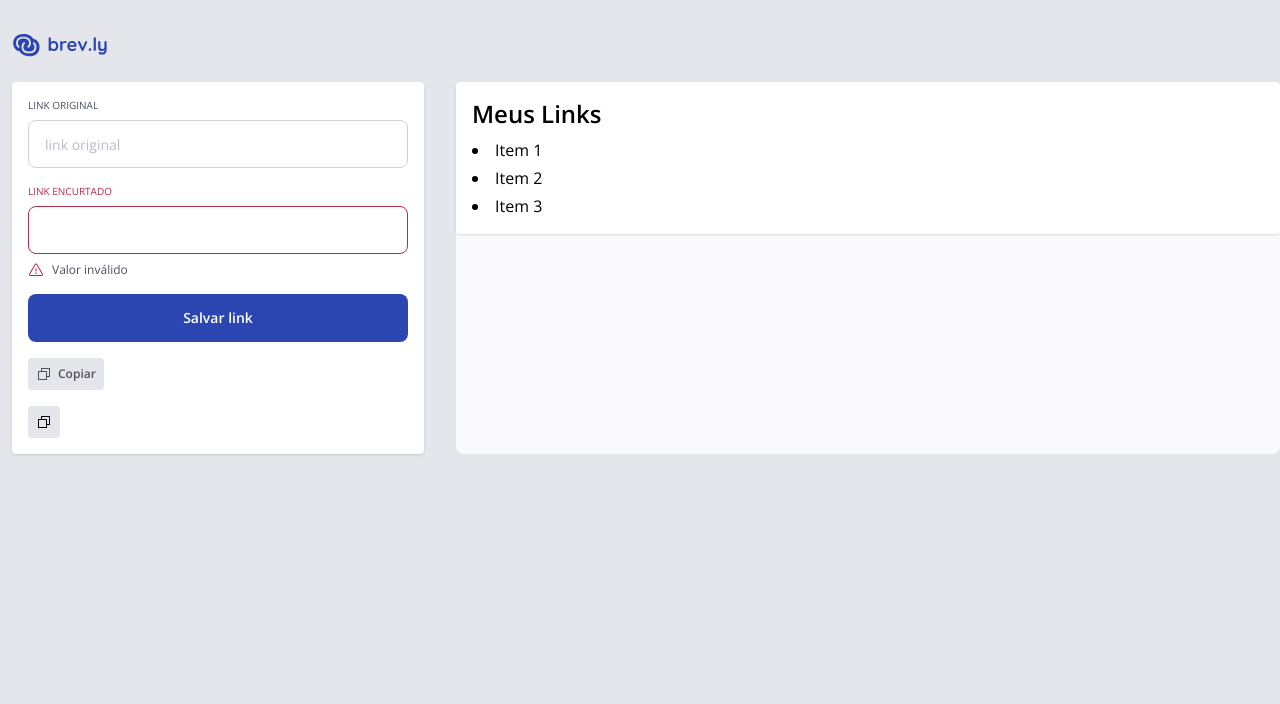
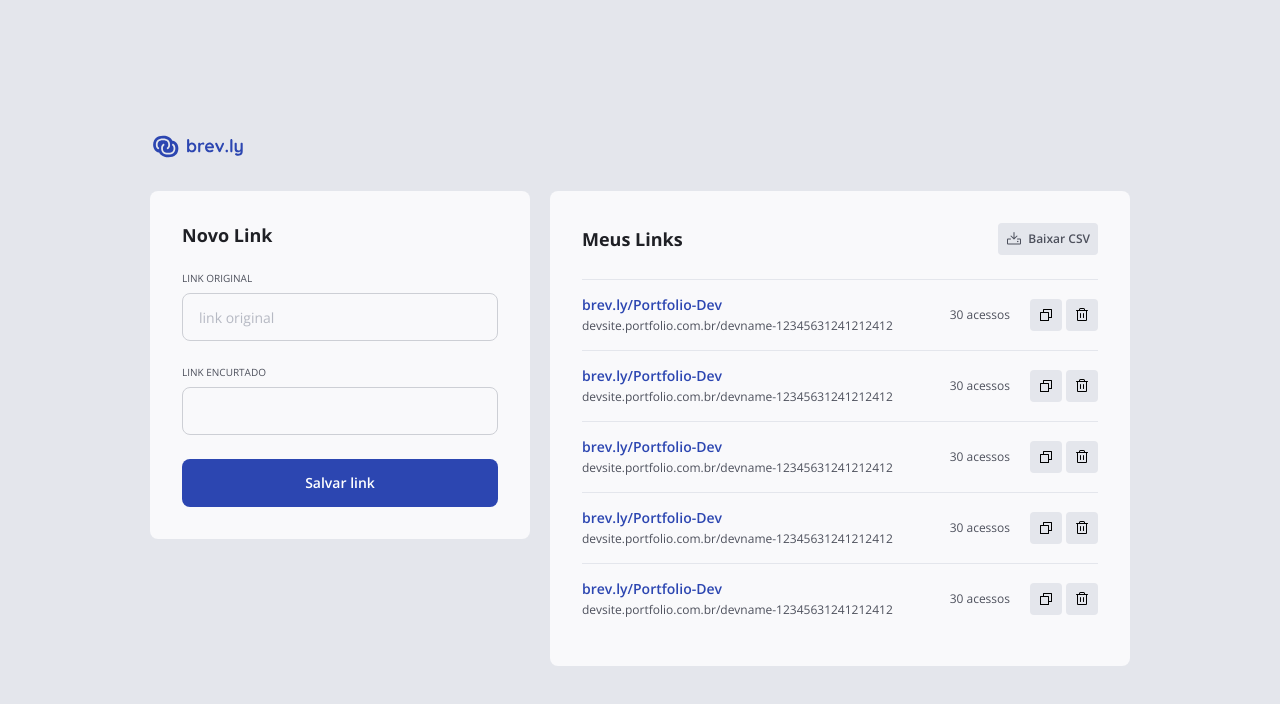
Before and after one commit to RenanEduardo/desafio-pos-brevly, a React (Vite) app in the folder web/: page / in a window 1280 px wide. Shown: the top 704 px of the page. Built offline with nearby package versions, Linux system fonts and the light colour scheme.

Commit message:
create link list components and adjustments to layout

```diff
--- a/web/src/app.tsx
+++ b/web/src/app.tsx
@@ -1,68 +1,21 @@
-import { CopyIcon } from "@phosphor-icons/react";
 import brevlyLogo from "../assets/Logo.svg";
-import { Button } from "./components/ui/button";
-import { Input } from "./components/ui/input";
-import { useState } from "react";
+import { AddNewLink } from "./components/add-link/add-new-link";
+import { LinksList } from "./components/link-list/links-list";
 
 export function App() {
-	const [originalLinkInput, setOriginalLinkInput] = useState("");
-	const [aliasInput, setAliasInputInput] = useState("");
-
 	return (
-		<div className="min-h-screen flex flex-col items-center md:items-start md:pl-3">
-			{/* Logo */}
-			<div className="h-[25px] w-[96px] mb-[25px] mt-8 ">
-				<img src={brevlyLogo} alt="Brevly logo" />
-			</div>
-
-			{/* Content: Form + List */}
-			<div className="w-full flex flex-col md:flex-row gap-3 md:gap-8 px-3 md:px-0">
-				{/* Form Area */}
-				<div className="w-full md:w-1/3 md:mb-0 bg-gray-100 rounded-lg">
-					<form className="bg-white p-4 shadow rounded space-y-4">
-						<div>
-							<Input
-								id="original-link"
-								type="text"
-								label="Link Original"
-								placeholder="link original"
-								value={originalLinkInput}
-								onChange={(e) => setOriginalLinkInput(e.target.value)}
-							/>
-						</div>
-						<div>
-							<Input
-								id="shortened-link"
-								type="text"
-								label="Link Encurtado"
-								error={true}
-								errorMsg="Valor inválido"
-								value={aliasInput}
-								onChange={(e) => setAliasInputInput(e.target.value)}
-							/>
-						</div>
-						<Button>Salvar link</Button>
-						<Button size="secondary">
-							<CopyIcon size={16} />
-							Copiar
-						</Button>
-						<br />
-						<Button size="icon">
-							<CopyIcon size={16} />
-						</Button>
-					</form>
+		<div className="min-h-screen w-full mx-auto flex flex-col items-center justify-center">
+			<div className="flex flex-col px-3 md:px-0 gap-8 items-center">
+				<div className="w-full float-left">
+					<img
+						className="h-[25px] w-[96px]"
+						src={brevlyLogo}
+						alt="Brevly logo"
+					/>
 				</div>
-
-				{/* List Area */}
-				<div className="w-full md:w-2/3 bg-gray-100 rounded-lg">
-					<div className="bg-white p-4 shadow rounded space-y-2">
-						<h2 className="text-xl font-semibold mb-2">Meus Links</h2>
-						<ul className="list-disc list-inside space-y-1">
-							<li>Item 1</li>
-							<li>Item 2</li>
-							<li>Item 3</li>
-						</ul>
-					</div>
+				<div className="flex flex-row gap-5">
+					<AddNewLink />
+					<LinksList />
 				</div>
 			</div>
 		</div>
--- /dev/null
+++ b/web/src/components/link-list/components/short-link.tsx
@@ -0,0 +1,33 @@
+import { CopyIcon, TrashIcon } from "@phosphor-icons/react";
+import { Button } from "../../ui/button";
+
+export function ShortLink() {
+	return (
+		<div
+			id="link"
+			className="flex justify-between border-t border-gray-200 py-4 gap-5"
+		>
+			<div className="flex flex-col gap-1 max-w-[70%]">
+				<span className="text-md font-semibold text-blue-base truncate">
+					brev.ly/Portfolio-Dev
+				</span>
+				<span className="text-sm font-normal text-gray-500 truncate">
+					devsite.portfolio.com.br/devname-12345631241212412
+				</span>
+			</div>
+			<div className="flex flex-row items-center gap-5">
+				<span className="text-sm font-normal text-right text-gray-500">
+					30 acessos
+				</span>
+				<div className="flex flex-row flex-wrap items-center gap-1">
+					<Button size="icon">
+						<CopyIcon size={16} />
+					</Button>
+					<Button size="icon">
+						<TrashIcon size={16} />
+					</Button>
+				</div>
+			</div>
+		</div>
+	);
+}
--- /dev/null
+++ b/web/src/components/link-list/links-list.tsx
@@ -0,0 +1,24 @@
+import { DownloadIcon } from "@phosphor-icons/react";
+import { Button } from "../ui/button";
+import { ShortLink } from "./components/short-link";
+
+export function LinksList() {
+	return (
+		<div className="w-[36.25rem] bg-gray-100 rounded-lg p-8">
+			<div className="w-full inline-flex items-center justify-between mb-6">
+				<span className="text-lg text-gray-600 font-bold">Meus Links</span>
+				<Button size="secondary">
+					<DownloadIcon size={16} />
+					Baixar CSV
+				</Button>
+			</div>
+			<div>
+				<ShortLink />
+				<ShortLink />
+				<ShortLink />
+				<ShortLink />
+				<ShortLink />
+			</div>
+		</div>
+	);
+}
```
